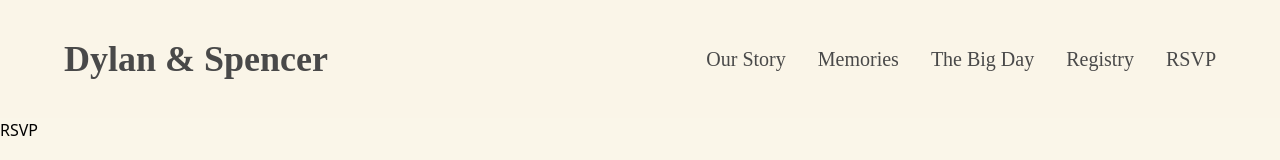
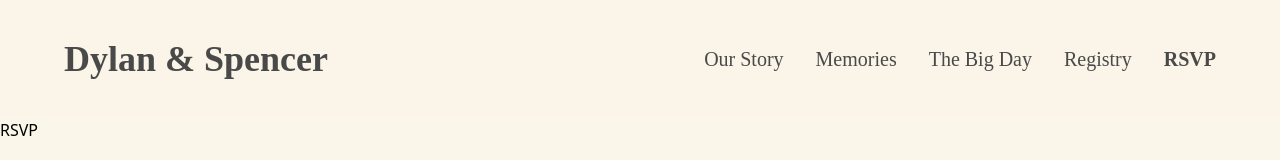
Before and after one commit to netspencer/dylanandspencer.wedding, a Next.js app: page /rsvp in a window 1280 px wide. Shown: the top 160 px of the page. Built offline with nearby package versions, Linux system fonts and the light colour scheme.

Commit message:
Make current selected nav item bold

```diff
--- a/components/Header.tsx
+++ b/components/Header.tsx
@@ -29,22 +29,24 @@ const NavigationItem: FunctionComponent<{
   final?: boolean
   mobile?: boolean
   onClick?: () => void
-}> = ({ title, href, final, mobile, onClick }) => (
-  <>
+}> = ({ title, href, final, mobile, onClick }) => {
+  const router = useRouter()
+  return (
     <Link href={href}>
       <a
         onClick={onClick}
         className={classNames('libre', 'wedding-gray', 'text-xl', {
           'mr-8': !mobile && !final,
-          'my-3': mobile
+          'my-3': mobile,
+          'font-bold': router.pathname == href
         })}
         title={title}
       >
         {title}
       </a>
     </Link>
-  </>
-)
+  )
+}
 
 const DesktopNav: FunctionComponent = () => (
   <nav className={classNames('hidden', 'sm:block')}>
--- a/styles/base.css
+++ b/styles/base.css
@@ -1,4 +1,4 @@
-@import url('https://fonts.googleapis.com/css?family=Abril+Fatface|Libre+Baskerville|Open+Sans:700&display=swap');
+@import url('https://fonts.googleapis.com/css?family=Abril+Fatface|Libre+Baskerville:400,700|Open+Sans:700&display=swap');
 
 html,
 body {
```
